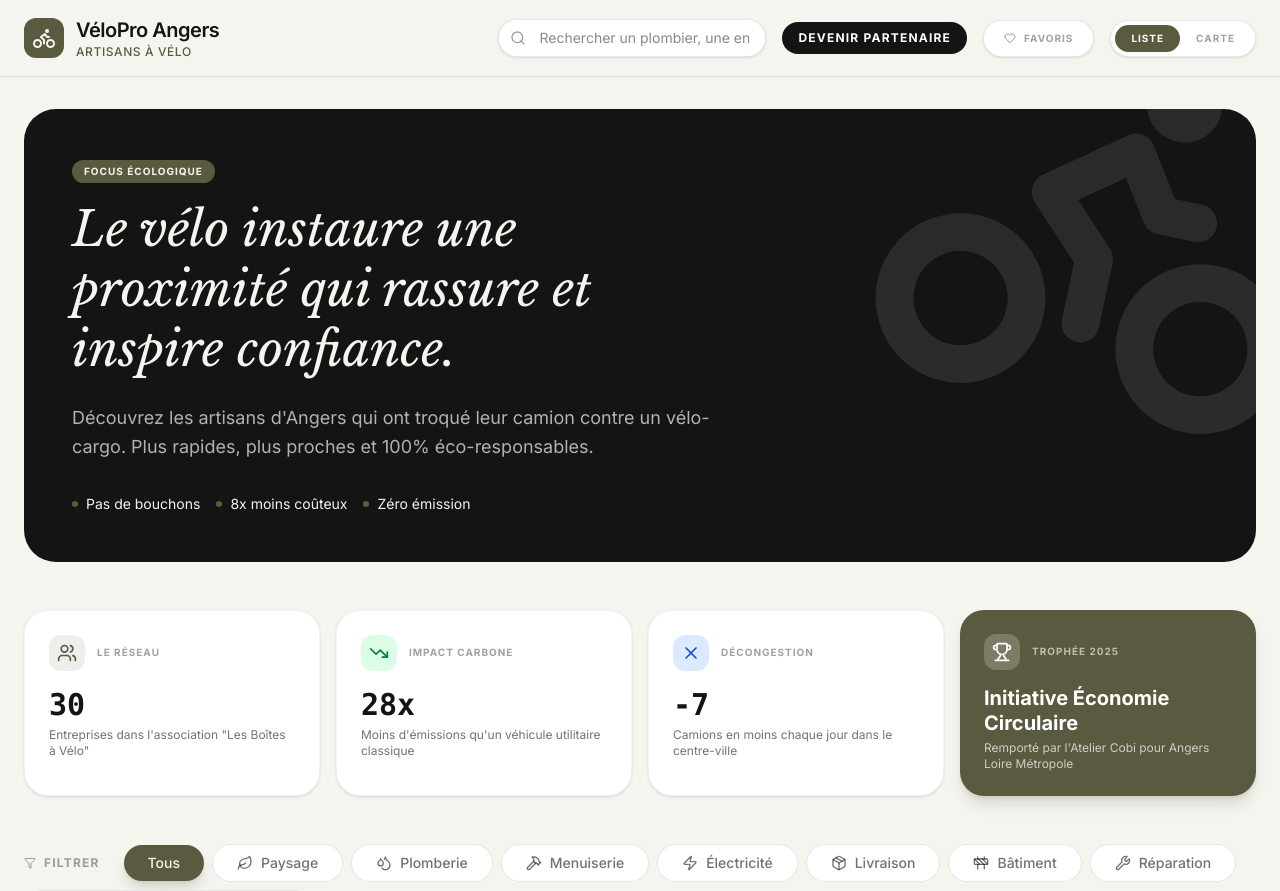
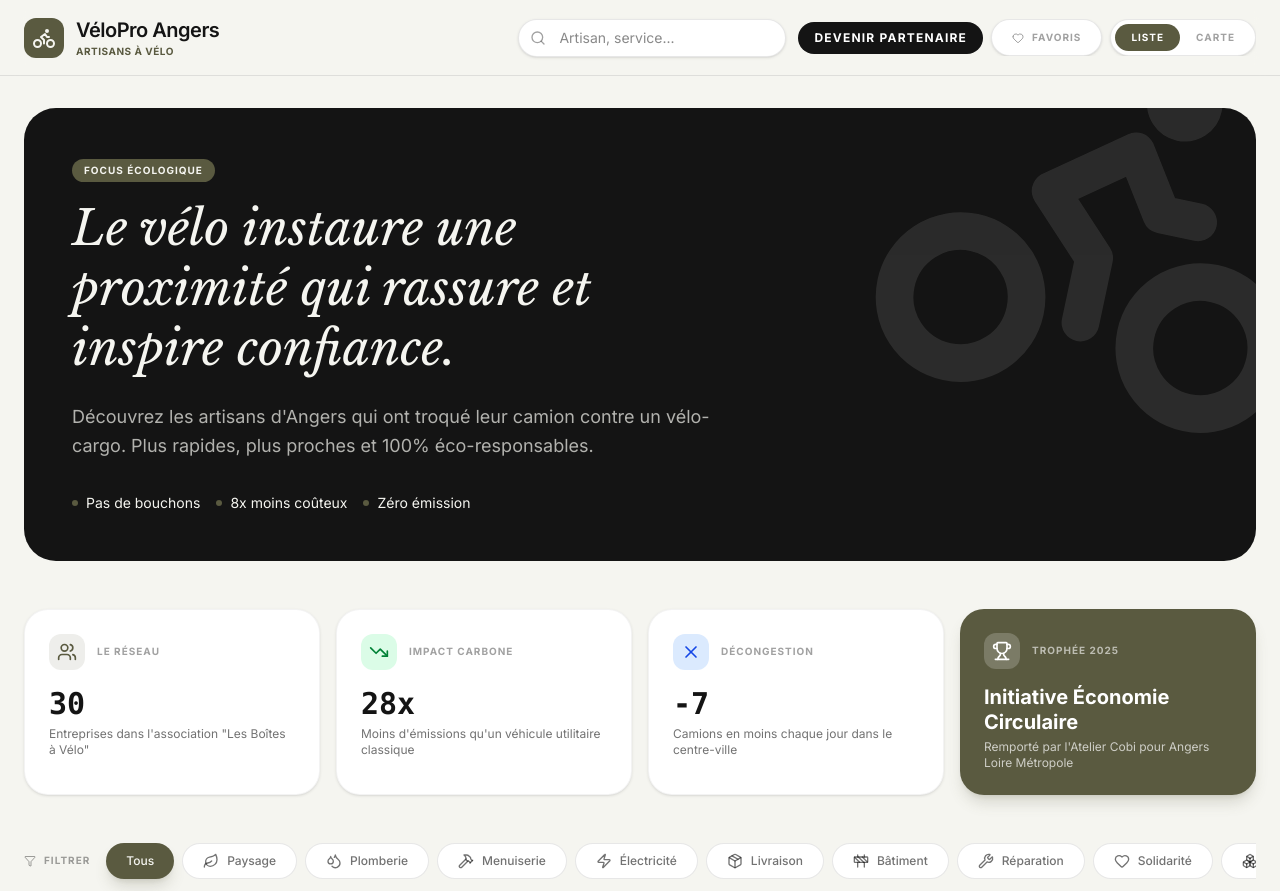
Before and after one commit to quoidireseo-crypto/CycloPro-Angers, a React (Vite) app: page / in a window 1280 px wide. Shown: the top 891 px of the page. Built offline with nearby package versions, Linux system fonts and the light colour scheme.

Commit message:
feat: Enhance header and layout responsiveness
Updates the header's sticky positioning and backdrop blur. Introduces `overflow-x-hidden` to the main container to prevent horizontal scrolling. Optimizes the layout for smaller screens and improves the search input's appearance and functionality.

```diff
--- a/src/App.tsx
+++ b/src/App.tsx
@@ -179,55 +179,66 @@ export default function App() {
   };
 
   return (
-    <div className="min-h-screen bg-[#F5F5F0] text-[#141414] font-sans">
+    <div className="min-h-screen bg-[#F5F5F0] text-[#141414] font-sans overflow-x-hidden">
       {/* Header */}
       <header className="sticky top-0 z-50 bg-[#F5F5F0]/80 backdrop-blur-md border-b border-[#141414]/10 px-6 py-4">
-        <div className="max-w-7xl mx-auto flex flex-col md:flex-row md:items-center justify-between gap-4">
+        <div className="max-w-7xl mx-auto flex flex-col md:flex-row md:items-center justify-between gap-4 w-full">
+            <div className="flex items-center justify-between w-full md:w-auto shrink-0">
               <div className="flex items-center gap-3">
                 <div className="bg-[#5A5A40] p-2 rounded-xl">
                   <Bike className="w-6 h-6 text-[#F5F5F0]" />
                 </div>
                 <div>
                   <h1 className="text-xl font-semibold tracking-tight">VéloPro Angers</h1>
-              <p className="text-xs text-[#5A5A40] font-medium uppercase tracking-wider">Artisans à vélo</p>
+                  <p className="text-[10px] text-[#5A5A40] font-bold uppercase tracking-wider">Artisans à vélo</p>
                 </div>
               </div>
+              <button
+                onClick={() => setIsRegistering(true)}
+                className="md:hidden px-3 py-1.5 bg-[#141414] text-white rounded-full text-[9px] font-bold uppercase tracking-widest hover:bg-[#5A5A40] transition-colors whitespace-nowrap"
+              >
+                Inscrire
+              </button>
+            </div>
 
-          <div className="flex items-center gap-4">
-            <div className="relative flex-1 max-w-xl hidden md:block">
+            <div className="flex items-center gap-3 w-full md:w-auto">
+              {/* Search on desktop */}
+              <div className="relative flex-1 max-w-md hidden md:block">
                 <Search className="absolute left-3 top-1/2 -translate-y-1/2 w-4 h-4 text-[#141414]/40" />
                 <input
                   type="text"
-                id="search-input"
-                placeholder="Rechercher un plombier, une entreprise..."
+                  placeholder="Artisan, service..."
                   className="w-full pl-10 pr-4 py-2 bg-white border border-[#141414]/10 rounded-full text-sm focus:outline-none focus:ring-2 focus:ring-[#5A5A40]/20 transition-all shadow-sm"
                   value={searchQuery}
                   onChange={(e) => setSearchQuery(e.target.value)}
                 />
               </div>
+
+              <div className="flex items-center gap-2 w-full md:w-auto justify-between md:justify-end overflow-x-auto pb-1 md:pb-0 scrollbar-hide">
                 <button
                   onClick={() => setIsRegistering(true)}
-              className="px-4 py-2 bg-[#141414] text-white rounded-full text-xs font-bold uppercase tracking-widest hover:bg-[#5A5A40] transition-colors whitespace-nowrap"
+                  className="hidden md:block px-4 py-2 bg-[#141414] text-white rounded-full text-xs font-bold uppercase tracking-widest hover:bg-[#5A5A40] transition-colors whitespace-nowrap"
                 >
                   Devenir partenaire
                 </button>
 
-            <div className="flex bg-white border border-[#141414]/10 rounded-full p-1 shadow-sm">
+                <div className="flex items-center gap-1.5 md:gap-2">
+                  <div className="flex bg-white border border-[#141414]/10 rounded-full p-0.5 md:p-1 shadow-sm">
                     <button
                       onClick={() => setShowFavoritesOnly(!showFavoritesOnly)}
-                className={`px-4 py-1.5 rounded-full text-[10px] font-bold uppercase tracking-widest transition-all flex items-center gap-2 ${
+                      className={`px-3 md:px-4 py-1.5 rounded-full text-[9px] md:text-[10px] font-bold uppercase tracking-widest transition-all flex items-center gap-2 ${
                         showFavoritesOnly ? 'bg-red-500 text-white' : 'text-[#141414]/40 hover:text-[#141414]'
                       }`}
                     >
                       <Heart className={`w-3 h-3 ${showFavoritesOnly ? 'fill-current' : ''}`} />
-                Favoris
+                      <span className="hidden sm:inline">Favoris</span>
                     </button>
                   </div>
 
-            <div className="flex bg-white border border-[#141414]/10 rounded-full p-1 shadow-sm">
+                  <div className="flex bg-white border border-[#141414]/10 rounded-full p-0.5 md:p-1 shadow-sm">
                     <button
                       onClick={() => setViewMode('grid')}
-                className={`px-4 py-1.5 rounded-full text-[10px] font-bold uppercase tracking-widest transition-all ${
+                      className={`px-3 md:px-4 py-1.5 rounded-full text-[9px] md:text-[10px] font-bold uppercase tracking-widest transition-all ${
                         viewMode === 'grid' ? 'bg-[#5A5A40] text-white' : 'text-[#141414]/40 hover:text-[#141414]'
                       }`}
                     >
@@ -235,12 +246,14 @@ export default function App() {
                     </button>
                     <button
                       onClick={() => setViewMode('map')}
-                className={`px-4 py-1.5 rounded-full text-[10px] font-bold uppercase tracking-widest transition-all ${
+                      className={`px-3 md:px-4 py-1.5 rounded-full text-[9px] md:text-[10px] font-bold uppercase tracking-widest transition-all ${
                         viewMode === 'map' ? 'bg-[#5A5A40] text-white' : 'text-[#141414]/40 hover:text-[#141414]'
                       }`}
                     >
                       Carte
                     </button>
+                  </div>
+                </div>
               </div>
             </div>
           </div>
@@ -660,16 +673,17 @@ export default function App() {
         </section>
 
         {/* Filters */}
-        <div className="flex flex-wrap items-center gap-2 mb-8 overflow-x-auto pb-2 scrollbar-hide">
-          <div className="flex items-center gap-2 mr-4 text-xs font-bold uppercase tracking-widest text-[#141414]/40">
+        <div className="flex items-center gap-2 mb-8 overflow-x-auto pb-4 -mx-6 px-6 md:mx-0 md:px-0 scrollbar-hide">
+          <div className="flex items-center gap-2 mr-2 text-[10px] font-bold uppercase tracking-widest text-[#141414]/40 shrink-0">
             <Filter className="w-3 h-3" />
-            Filtrer
+            <span className="hidden sm:inline">Filtrer</span>
           </div>
+          <div className="flex gap-2">
             {categories.map((cat) => (
               <button
                 key={cat}
                 onClick={() => setSelectedCategory(cat)}
-              className={`px-6 py-2 rounded-full text-sm font-medium transition-all whitespace-nowrap ${
+                className={`px-5 py-2 rounded-full text-[12px] font-medium transition-all whitespace-nowrap shrink-0 ${
                   selectedCategory === cat
                   ? 'bg-[#5A5A40] text-[#F5F5F0] shadow-lg shadow-[#5A5A40]/20'
                   : 'bg-white text-[#141414]/60 hover:bg-[#141414]/5 border border-[#141414]/10'
@@ -681,6 +695,7 @@ export default function App() {
                 </div>
               </button>
             ))}
+          </div>
         </div>
 
         {/* Results Section */}
```
Lines whose indentation alone changed are shown as unchanged.
